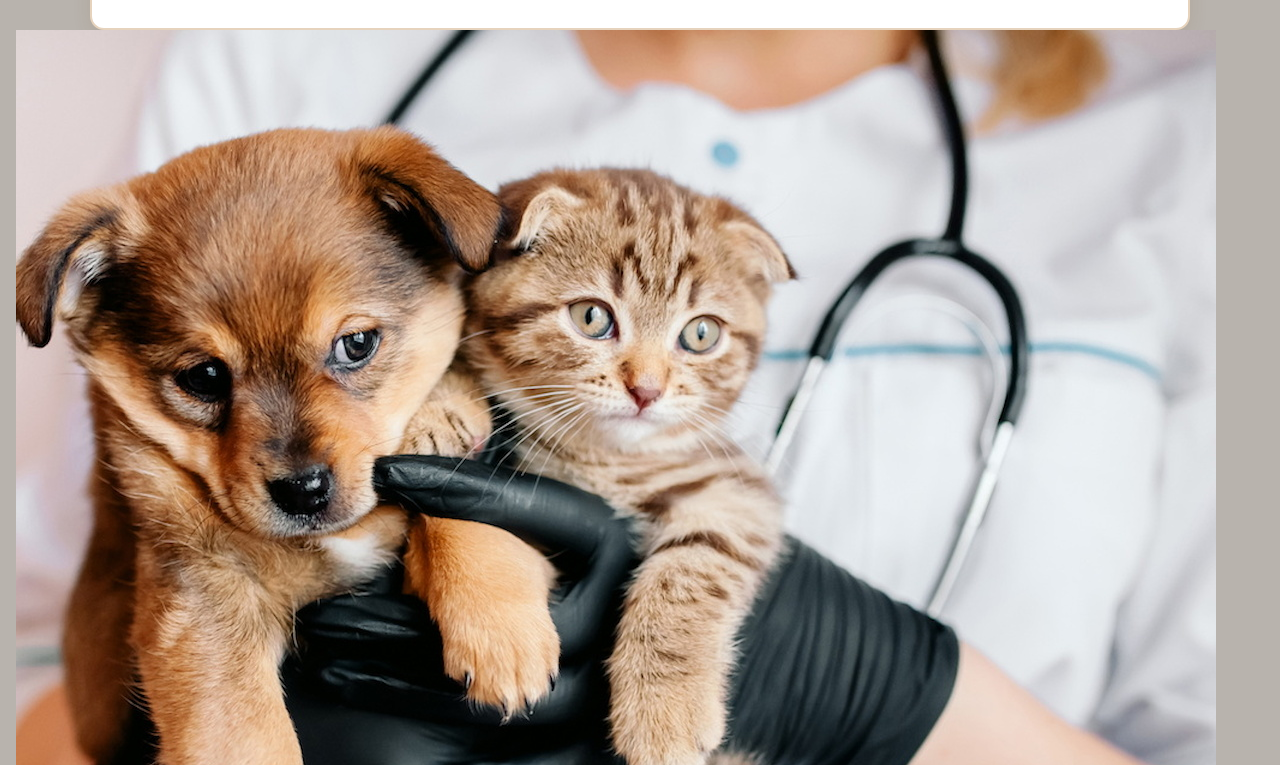
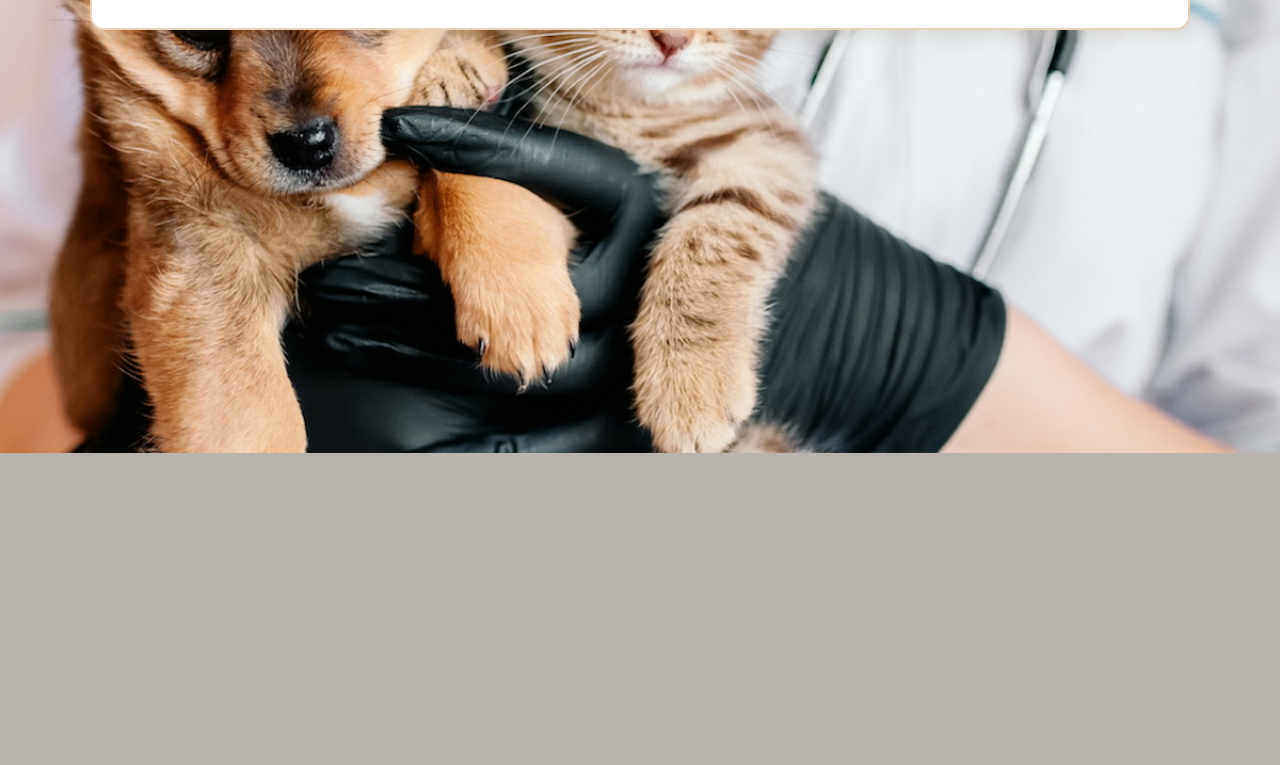
Before and after one commit to TecSlime317/Veterinaria-Pola-Y-Mani, a plain HTML site: page index.html in a window 1280 px wide. Shown: the part 347-1112 px from the top of the page. After the commit the page ends 800 px from the top, so only its background shows below. Drawn offline with Linux system fonts and the light colour scheme.

Commit message:
por fin centre la imagen

```diff
--- a/css/index.css
+++ b/css/index.css
@@ -41,6 +41,11 @@ body {
     color: var(--color-texto);
     font-family: "Trebuchet MS", "Segoe UI", Arial, sans-serif;
     line-height: 1.5;
+}
+
+body.inicio {
+    min-height: 100vh;
+    background: var(--color-fondo) url("../img/imagen_destacada.jpg") center / cover no-repeat fixed;
 }
 
 
--- a/index.html
+++ b/index.html
@@ -11,7 +11,7 @@
     <link rel="stylesheet" href="css/index.css">
 
 </head>
-<body>
+<body class="inicio">
     <!-- Alprox9: Recuadro principal que agrupa todo el contenido de la pantalla. -->
     <!-- Alprox9: Contiene la portada y los enlaces a las secciones administrativas. -->
     <main class="contenedor">
@@ -50,9 +50,5 @@
             <div class="marco-mascota" aria-hidden="true">🐱</div>
         </section>
     </main>
-    <!--Soul DV: Una imagen ilustrativa para el index de la veterinaria
-    (quizá sería más útil una foto de las verdaderas Pola y Mani, pero eso será
-    decisión de Marco)-->
-    <img src="img/imagen_destacada.jpg" alt="Gatoyperro">
 </body>
 </html>
```
